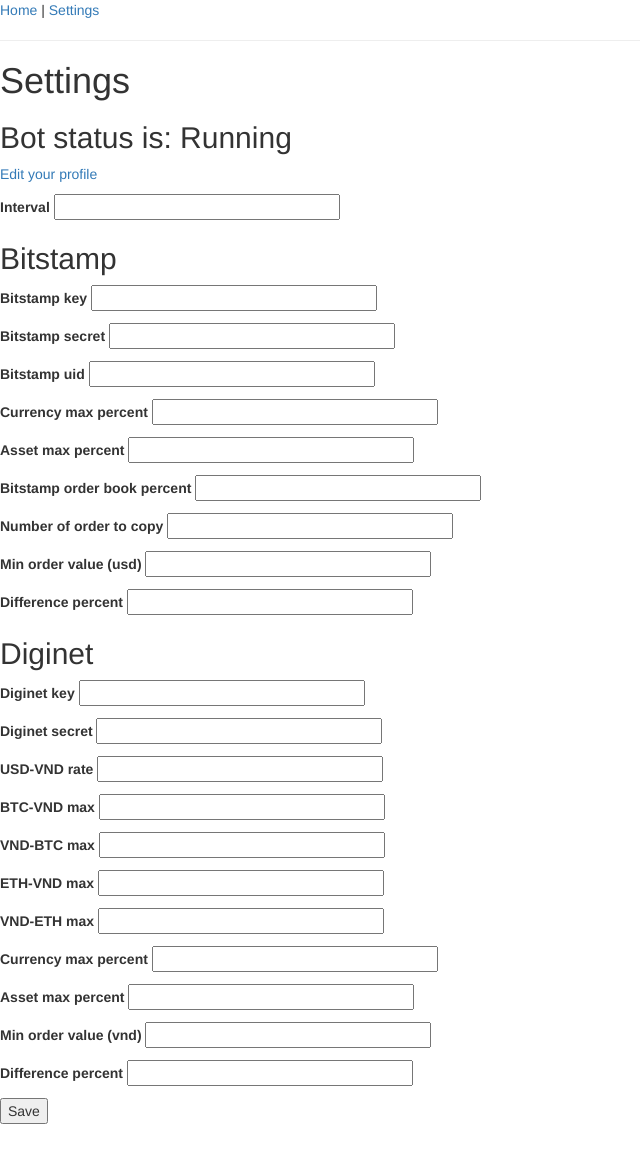
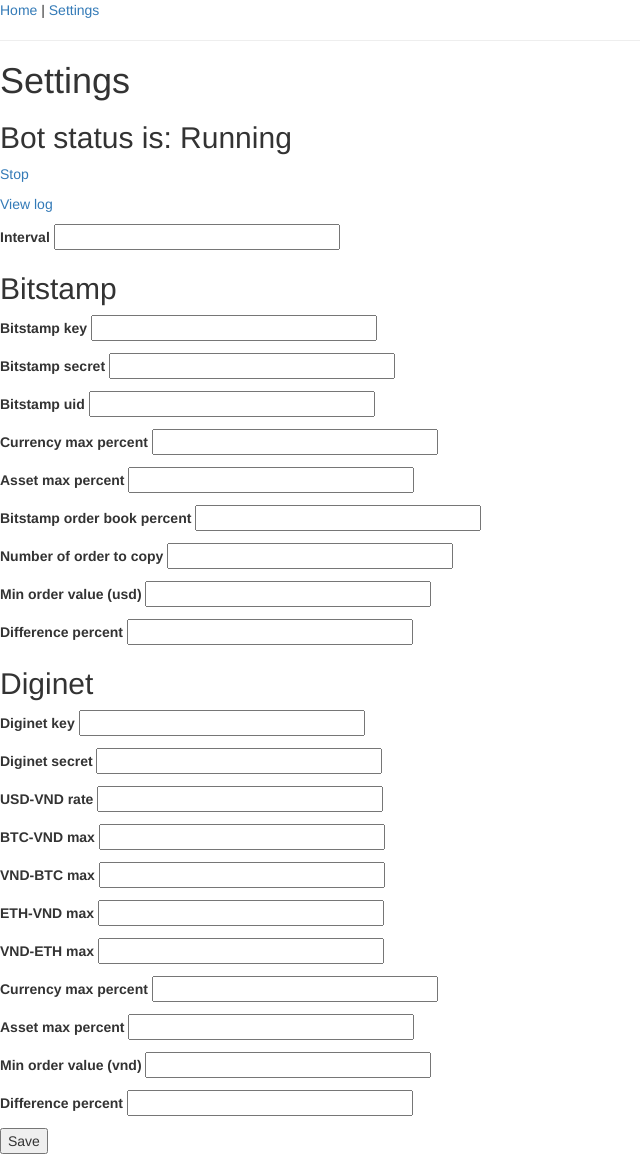
Before and after one commit to hathehuyen/diginetbot, a Flask app: template frontend/templates/settings.html in a window 1280 px wide. Shown: the whole page, without its empty margins (0-640 px from the left). Before the commit the page ends 1124 px from the top, so only its background shows below. Run offline with Flask 2, Linux system fonts and the light colour scheme; the template is opened without the code that fills it: values that come from a table or form of the project are taken from there, most other values are stand-ins (such as "Sample title", 1, 10 or a date in 2020); some libraries are stand-ins or nearby versions.

Commit message:
Add stop and view log on setting template

```diff
--- a/frontend/templates/settings.html
+++ b/frontend/templates/settings.html
@@ -6,7 +6,8 @@
         {{ form.hidden_tag() }}
         <h2>Bot status is: {{ bot_status }}</h2>
         {% if bot_status == "Running" %}
-        <p><a href="stop?user={{ username }}">Edit your profile</a></p>
+        <p><a href="stop?user={{ username }}">Stop</a></p>
+        <p><a href="log?user={{ username }}">View log</a></p>
         {% endif %}
         <p>
             {{ form.bot_interval.label }}
```
